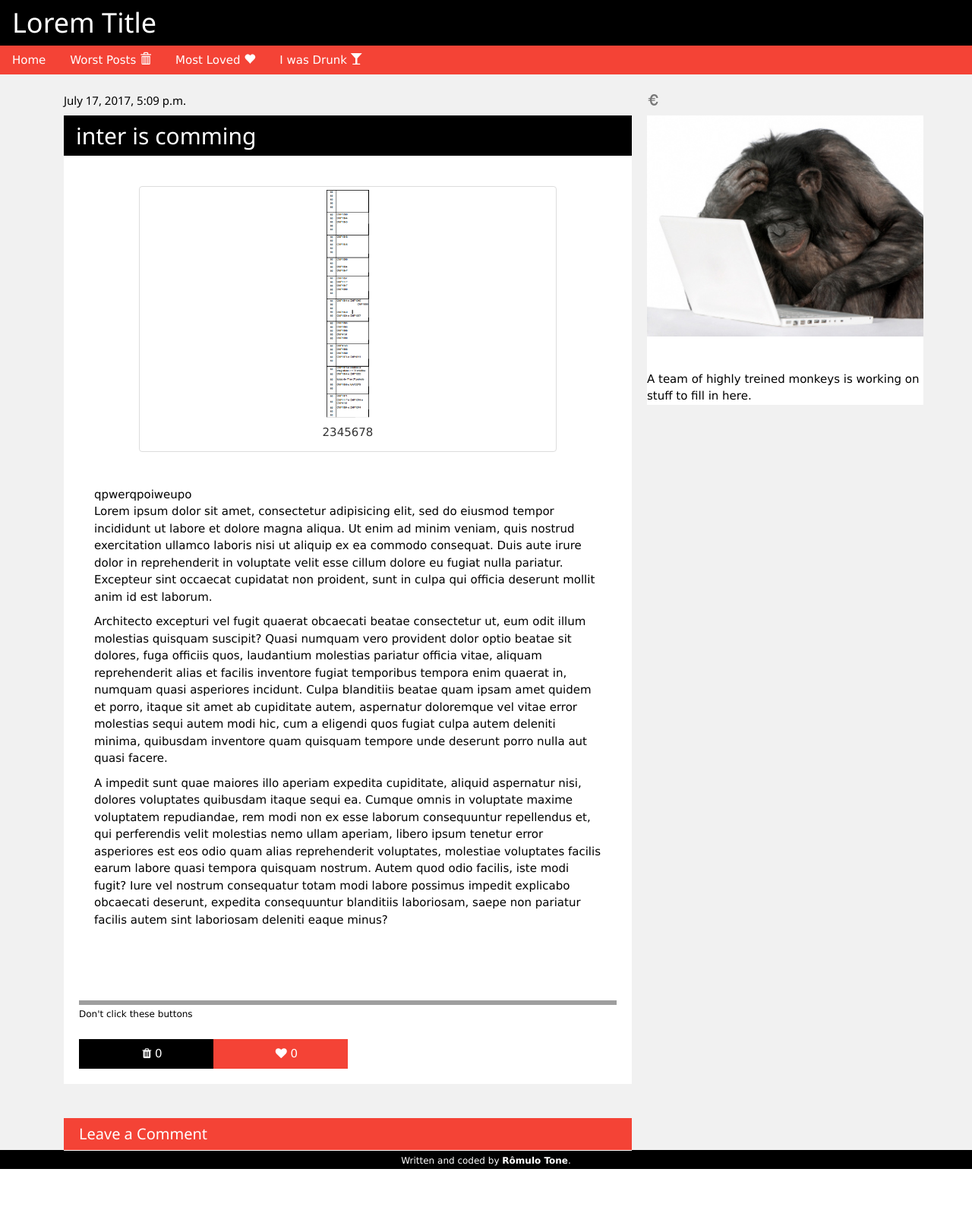
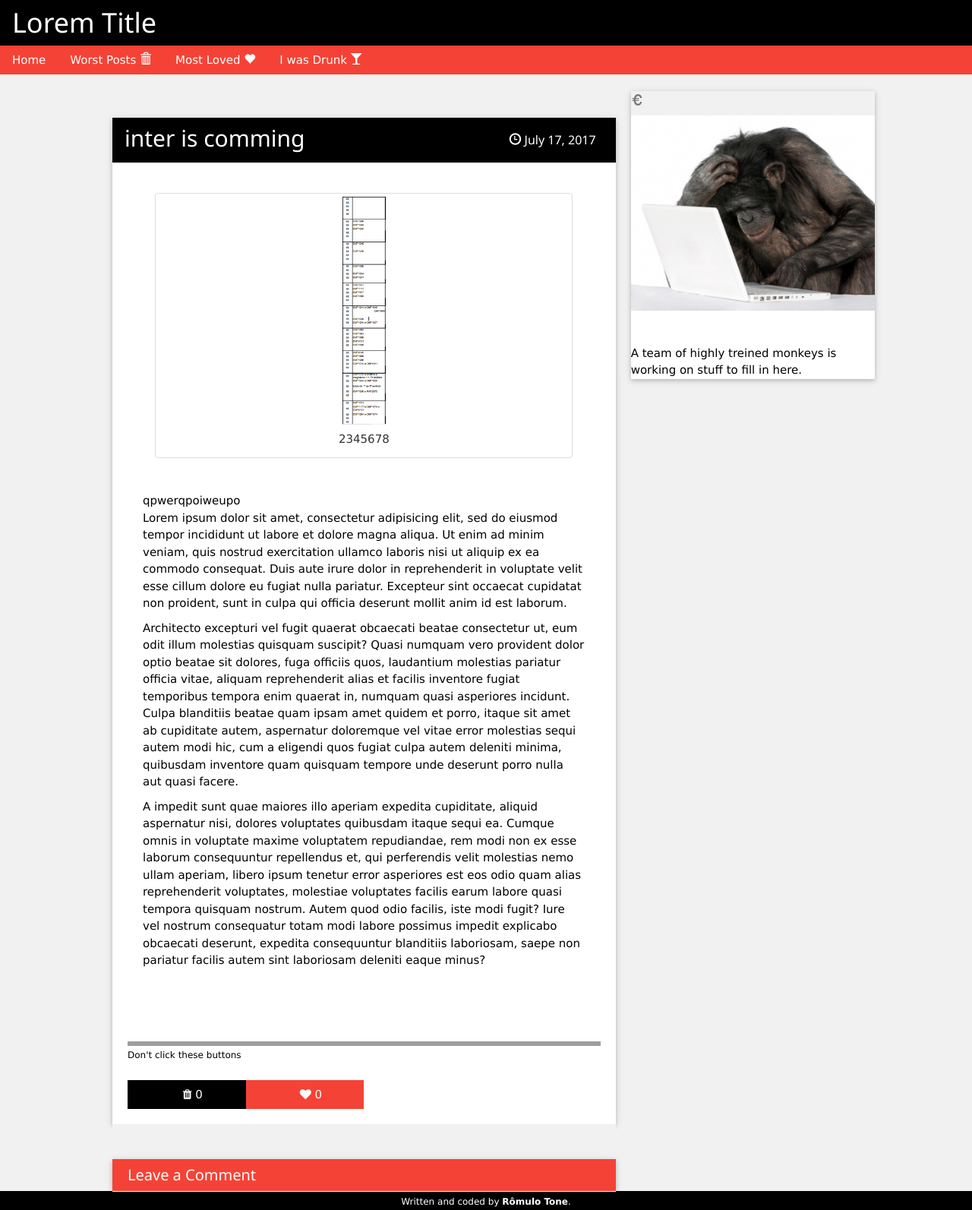
Before and after one commit to MiopeCiclope/blog, a Django app: page /post/6/ in a window 1280 px wide. Shown: the whole page at 76% size. Before the commit the page ends 1539 px from the top, so only its background shows below. Run offline with Django 3.2, Linux system fonts and the light colour scheme; data comes from the database, SQL or seed files in the repository; both versions use the stored data as it was after the commit; some libraries are stand-ins or nearby versions; grey boxes are pictures that could not be loaded.

Commit message:
Fixing infinity like buttons and unlike, making the posts a little bit better.

```diff
--- a/blog/static/css/blog.css
+++ b/blog/static/css/blog.css
@@ -91,7 +91,7 @@ textarea {
 }
 
 .main {
-    padding: 0px 5%;
+    padding: 0px 10%;
     margin-top: 110px;
 }
 
--- a/blog/templates/aside.html
+++ b/blog/templates/aside.html
@@ -1,4 +1,4 @@
-<div class="w3-conteiner labelComment w3-light-grey">
+<div class="w3-conteiner labelComment w3-light-grey w3-card">
     <h4><small><span class="glyphicon glyphicon-euro"></span></small></h4>
     <div class= "w3-white w3-conteiner labelComment">
         <img src="/media/monkey.jpg" class="w3-image" />
--- a/blog/templates/post_detail.html
+++ b/blog/templates/post_detail.html
@@ -2,13 +2,8 @@
 {% load social_widgets %}
 
 {% block content %}
-    <div class="w3-conteiner">
-        <h4><small class="recentposts">
-            {% if post.published_date %}
-                {{ post.published_date }}
-            {% endif %}
-        </small></h4>
-
+    <br><br>
+    <div class="w3-conteiner w3-card">
         <div class= "w3-white w3-conteiner">
             <div class="w3-row w3-black">
                 <div class="w3-container w3-twothird w3-black">
@@ -18,6 +13,10 @@
                     <div class="date w3-right adminButtonEdit">
                         {% if user.is_authenticated %}
                             <a class="w3-btn w3-circle w3-light-gray w3-hover-black w3-right w3-hover-black" href="{% url 'blog:post_edit' pk=post.pk %}"><span class="glyphicon glyphicon-pencil"></span></a>
+                        {% else %}
+                            <small class="recentposts w3-black">
+                               <h6><span class="glyphicon glyphicon-time"></span> {{ post.published_date|date:'N j, Y'}}</h6>
+                            </small>
                         {% endif %}
                     </div>
                 </div>
@@ -43,11 +42,11 @@
                 <div class="w3-row">
                     <div class="w3-half">
                         <div class="w3-row">
-                            <button class="w3-btn w3-black w3-hover-white w3-half" id="trash" data-catid="{{post.id}}">
-                                <i class="w3-margin-left fa fa-trash"></i><span id="trash_count">  {{ post.garbage }}</span>
+                            <button class="w3-btn w3-black w3-hover-white w3-half actionables" id="trash" data-catid="{{post.id}}" state="do">
+                                <i class="w3-margin-left fa fa-trash" id="trash_glyph"></i><span id="trash_count">  {{ post.garbage }}</span>
                             </button>
-                            <button class="w3-btn w3-red w3-hover-white w3-half" id="love" data-catid="{{post.id}}">
-                                <i class="w3-margin-left fa fa-heart"></i><span id="love_count">  {{ post.love }}</span>
+                            <button class="w3-btn w3-red w3-hover-white w3-half actionables" id="love" data-catid="{{post.id}}" state="do">
+                                <i class="w3-margin-left fa fa-heart" id="love_glyph"></i><span id="love_count">  {{ post.love }}</span>
                             </button>
                         </div>
                     </div>
@@ -62,7 +61,7 @@
     <div class="w3-container w3-light-gray">
         <br><br>
     </div>
-    <div class="w3-row">
+    <div class="w3-row w3-card">
         <div class="w3-container labelComment">
             <div class="w3-container w3-red labelComment ">
                 <div class="w3-red labelComment">
--- a/blog/templates/post_list.html
+++ b/blog/templates/post_list.html
@@ -11,7 +11,7 @@
     <div class="w3-conteiner">
         <br><br>
         {% for post in object_list %}
-            <div class= "w3-white w3-conteiner">
+            <div class= "w3-white w3-conteiner  w3-card">
                 <div class="w3-row w3-black">
                     <div class="w3-container w3-twothird w3-black">
                         <h3>{{ post.title }}</h3>
--- a/blog/urls.py
+++ b/blog/urls.py
@@ -11,6 +11,5 @@ urlpatterns = [
     url(r'^post/(?P<pk>[0-9]+)/edit/$', views.post_edit, name='post_edit'),
     url(r'^asdf/$', views.tst),
     url(r'^googlef6613f69040c50ea.html$', views.google),
-    url(r'^love_category/$', views.love_category, name='love_category'),
     url(r'^trash_category/$', views.trash_category, name='trash_category'),
 ]
--- a/blog/views.py
+++ b/blog/views.py
@@ -10,7 +10,7 @@ from django.http import HttpResponse
 
 class PostListView(ListView):
     model = Post
-    paginate_by = 10
+    paginate_by = 5
     template_name = 'post_list.html'
     def get_queryset(self):
         if not self.kwargs['category']:
@@ -65,33 +65,22 @@ def google(request):
     return render(request, 'googlef6613f69040c50ea.html')
 
 def trash_category(request):
-
     cat_id = None
     if request.method == 'GET':
         cat_id = request.GET['category_id']
+        button = request.GET['type']
+        state = request.GET['action']
 
-    garbage = 0
     if cat_id:
         cat = Post.objects.get(id=int(cat_id))
-        if cat:
-            garbage = cat.garbage + 1
-            cat.garbage =  garbage
-            cat.save()
+        value = (-1, 1) [state == "do"]
+        output = ""
+        if button == "love":
+            cat.love = cat.love + value
+            output = str(cat.love)
+        elif button == "trash":
+            cat.garbage = cat.garbage + value
+            output = str(cat.garbage)
+        cat.save()
 
-    return HttpResponse(garbage)
-
-def love_category(request):
-
-    cat_id = None
-    if request.method == 'GET':
-        cat_id = request.GET['category_id']
-
-    love = 0
-    if cat_id:
-        cat = Post.objects.get(id=int(cat_id))
-        if cat:
-            love = cat.love + 1
-            cat.love =  love
-            cat.save()
-
-    return HttpResponse(love)
+    return HttpResponse(output + " " + (("untrash", "unlove") [button == "love"], "") [state == "undo"])
```
Also changed, not shown: blog/static/js/like.js (+29 -14 lines), tdList.txt (+5 -2 lines), db.sqlite3, media/media/inter-is-comming-rgrade.PNG (added), media/media/qwer-perfect.png (added).
